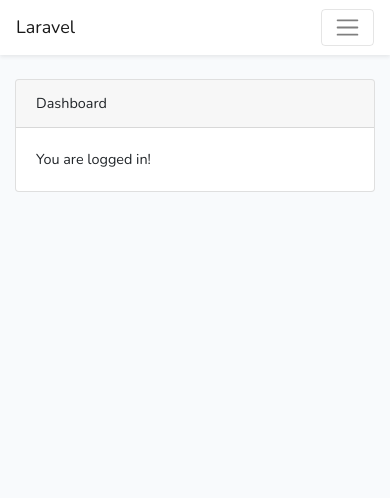
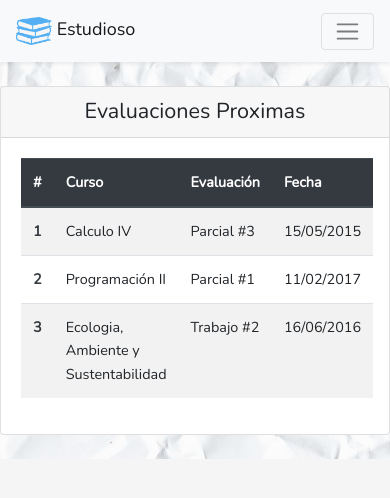
Before and after one commit to rsca7213/estudioso, a Laravel app: page /home in a window 390 px wide. Shown: the top 498 px of the page. Run offline with Laravel 8, Linux system fonts and the light colour scheme; the visitor is signed in with stand-in values (Sample User, id 1); style sheets or scripts are compiled from the project's sources.

Commit message:
Agregar vista menu principal

```diff
--- /dev/null
+++ b/Laravel Test/Estudioso/public/css/appLayout.css
@@ -0,0 +1,14 @@
+@charset "UTF-8";
+
+body {
+    background-image: url('../../img/backgrounds/appBackground.png');
+    background-size: cover;
+    background-repeat: no-repeat;
+    overflow: hidden;
+    background-color: #F5F5F5;
+}
+
+.iconoApp {
+    max-width: 36px;
+    height: auto;
+}
--- a/Laravel Test/Estudioso/resources/views/auth/login.blade.php
+++ b/Laravel Test/Estudioso/resources/views/auth/login.blade.php
@@ -5,12 +5,14 @@
 @endsection
 
 @section('content')
+<div class="row ml-2">
+    <a href="{{ route('register') }}" class="text-muted text-underline"> <u> ¿No tienes cuenta? Registrarse </u> </a>
+</div>
 <div class="container pt-4 mt-4">
     <div class="row justify-content-center mt-4">
         <div class="col-md-8">
             <div class="card">
                 <div class="card-header">{{ __('Iniciar Sesión') }}</div>
-
                 <div class="card-body">
                     <form method="POST" action="{{ route('login') }}">
                         @csrf
--- a/Laravel Test/Estudioso/resources/views/home.blade.php
+++ b/Laravel Test/Estudioso/resources/views/home.blade.php
@@ -1,21 +1,61 @@
 @extends('layouts.app')
+
+@section('title')
+    <title> Estudioso | Menú Principal </title>
+@endsection
+
+@section('navbar')
+    <li> <a href="#" class="text-muted mx-4 text-nowrap"> Ver Cursos </a> </li>
+    <span class="text-muted hidden d-none d-lg-block"> | </span>
+    <li> <a href="#" class="text-muted mx-4 text-nowrap"> Agregar Curso </a> </li>
+    <span class="text-muted hidden d-none d-lg-block"> | </span>
+    <li> <a href="#" class="text-muted mx-4 text-nowrap"> Calendario </a> </li>
+    <span class="text-muted hidden d-none d-lg-block"> | </span>
+    <li> <a href="{{ route('home') }}" class="text-dark mx-4 text-nowrap"> Menú Principal </a> </li>
+@endsection
 
 @section('content')
 <div class="container">
     <div class="row justify-content-center">
-        <div class="col-md-8">
-            <div class="card">
-                <div class="card-header">Dashboard</div>
-
-                <div class="card-body">
-                    @if (session('status'))
-                        <div class="alert alert-success" role="alert">
-                            {{ session('status') }}
-                        </div>
-                    @endif
-
-                    You are logged in!
-                </div>
+        <div class="card">
+            <div class="card-header text-center">
+                <span class="h4"> Evaluaciones Proximas </span>
+            </div>
+            <div class="card-body">
+                <table class="table table-striped table-hover">
+                    <thead class="thead-dark">
+                        <tr>
+                            <th scope="col"> # </th>
+                            <th scope="col"> Curso </th>
+                            <th scope="col"> Evaluación </th>
+                            <th scope="col"> Fecha </th>
+                            <th scope="col" class="hidden d-none d-lg-block"> Ponderación </th>
+                        </tr>
+                    </thead>
+                    <tbody>
+                        <tr style="transform: rotate(0);">
+                            <th scope="row"> <a href="#" class="stretched-link text-dark"> 1 </a> </th>
+                            <td> Calculo IV </td>
+                            <td> Parcial #3 </td>
+                            <td> 15/05/2015 </td>
+                            <td class="hidden d-none d-lg-block"> 25% (5 puntos) </td>
+                        </tr>
+                        <tr style="transform: rotate(0);">
+                            <th scope="row"> <a href="#" class="stretched-link text-dark"> 2 </a> </th>
+                            <td> Programación II </td>
+                            <td> Parcial #1 </td>
+                            <td> 11/02/2017 </td>
+                            <td class="hidden d-none d-lg-block"> 50% (10 puntos) </td>
+                        </tr>
+                        <tr style="transform: rotate(0);">
+                            <th scope="row"> <a href="#" class="stretched-link text-dark"> 3 </a> </th>
+                            <td> Ecologia, Ambiente y Sustentabilidad </td>
+                            <td> Trabajo #2 </td>
+                            <td> 16/06/2016 </td>
+                            <td class="hidden d-none d-lg-block"> 10% (2 puntos) </td>
+                        </tr>
+                    </tbody>
+                </table>
             </div>
         </div>
     </div>
--- a/Laravel Test/Estudioso/resources/views/layouts/app.blade.php
+++ b/Laravel Test/Estudioso/resources/views/layouts/app.blade.php
@@ -3,28 +3,21 @@
 <head>
     <meta charset="utf-8">
     <meta name="viewport" content="width=device-width, initial-scale=1">
-
-    <!-- CSRF Token -->
     <meta name="csrf-token" content="{{ csrf_token() }}">
-
-    <title>{{ config('app.name', 'Laravel') }}</title>
-
-    <!-- Scripts -->
     <script src="{{ asset('js/app.js') }}" defer></script>
-
-    <!-- Fonts -->
     <link rel="dns-prefetch" href="//fonts.gstatic.com">
     <link href="https://fonts.googleapis.com/css?family=Nunito" rel="stylesheet">
-
-    <!-- Styles -->
     <link href="{{ asset('css/app.css') }}" rel="stylesheet">
+    <link rel="stylesheet" href="{{ asset('css/appLayout.css') }}">
+    @yield('title')
 </head>
 <body>
     <div id="app">
-        <nav class="navbar navbar-expand-md navbar-light bg-white shadow-sm">
+        <nav class="navbar navbar-expand-md navbar-light bg-light shadow-sm">
             <div class="container">
-                <a class="navbar-brand" href="{{ url('/') }}">
-                    {{ config('app.name', 'Laravel') }}
+                <a class="navbar-brand mr-4" href="{{ url('/') }}">
+                    <img src="{{asset('img/favicon.png')}}" alt="iconoApp" class="iconoApp">
+                    Estudioso
                 </a>
                 <button class="navbar-toggler" type="button" data-toggle="collapse" data-target="#navbarSupportedContent" aria-controls="navbarSupportedContent" aria-expanded="false" aria-label="{{ __('Toggle navigation') }}">
                     <span class="navbar-toggler-icon"></span>
@@ -32,8 +25,8 @@
 
                 <div class="collapse navbar-collapse" id="navbarSupportedContent">
                     <!-- Left Side Of Navbar -->
-                    <ul class="navbar-nav mr-auto">
-
+                    <ul class="navbar-nav mx-auto">
+                        @yield('navbar')
                     </ul>
 
                     <!-- Right Side Of Navbar -->
@@ -41,11 +34,11 @@
                         <!-- Authentication Links -->
                         @guest
                             <li class="nav-item">
-                                <a class="nav-link" href="{{ route('login') }}">{{ __('Login') }}</a>
+                                <a class="nav-link" href="{{ route('login') }}">{{ __('Iniciar Sesión') }}</a>
                             </li>
                             @if (Route::has('register'))
                                 <li class="nav-item">
-                                    <a class="nav-link" href="{{ route('register') }}">{{ __('Register') }}</a>
+                                    <a class="nav-link" href="{{ route('register') }}">{{ __('Registrarse') }}</a>
                                 </li>
                             @endif
                         @else
@@ -55,10 +48,21 @@
                                 </a>
 
                                 <div class="dropdown-menu dropdown-menu-right" aria-labelledby="navbarDropdown">
+
+                                    <a class="dropdown-item" href="#"
+                                       onclick="event.preventDefault();
+                                                     document.getElementById('perfil-form').submit();">
+                                        {{ __('Ver Mi Perfil') }}
+                                    </a>
+
+                                    <form id="perfil-form" action="#" method="GET" style="display: none;">
+                                        @csrf
+                                    </form>
+
                                     <a class="dropdown-item" href="{{ route('logout') }}"
                                        onclick="event.preventDefault();
                                                      document.getElementById('logout-form').submit();">
-                                        {{ __('Logout') }}
+                                        {{ __('Cerrar Sesión') }}
                                     </a>
 
                                     <form id="logout-form" action="{{ route('logout') }}" method="POST" style="display: none;">
```
Also changed, not shown: Laravel Test/Estudioso/resources/views/layouts/appLayout.blade.php (added, +28 -0 lines), Laravel Test/Estudioso/resources/views/welcome.blade.php (+18 -3 lines), Laravel Test/Estudioso/public/img/backgrounds/appBackground.png (added).
